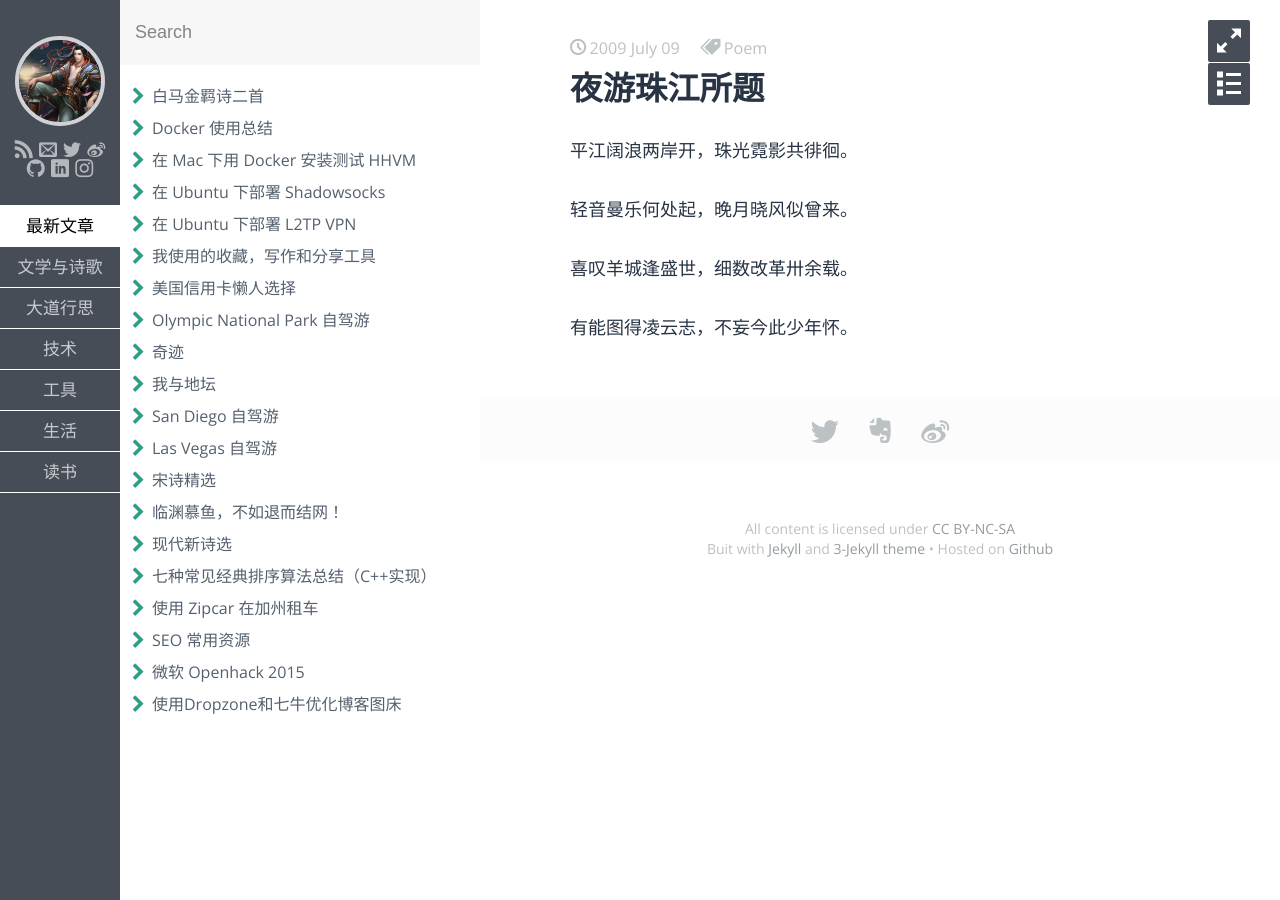
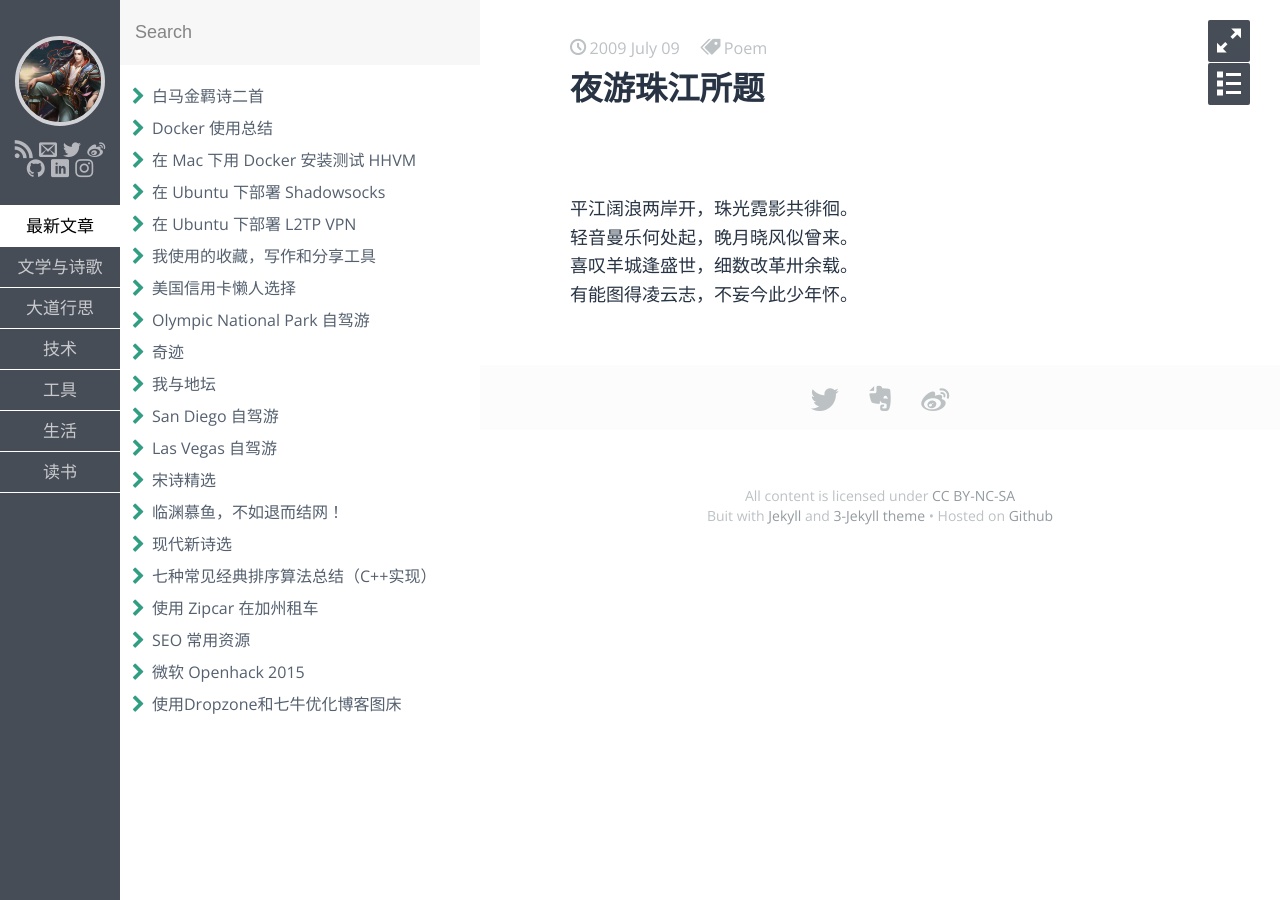
Before and after one commit to fzuo/baimafujinji, a Jekyll site: the page built from _posts/poem/2009-07-09-zhujiang-river-night.md, in a window 1280 px wide. Built offline with Jekyll 4.4.1, drawn with Linux system fonts in a browser that asks for light colours; some web fonts are replaced.

Commit message:
Update 2009-07-09-zhujiang-river-night.md

```diff
--- a/_posts/poem/2009-07-09-zhujiang-river-night.md
+++ b/_posts/poem/2009-07-09-zhujiang-river-night.md
@@ -7,10 +7,9 @@ keywords: 夜游珠江
 description: 平江阔浪两岸开，珠光霓影共徘徊
 ---
 
-平江阔浪两岸开，珠光霓影共徘徊。
-
-轻音曼乐何处起，晚月晓风似曾来。
-
-喜叹羊城逢盛世，细数改革卅余载。
-
-有能图得凌云志，不妄今此少年怀。
+<br>
+<br>
+平江阔浪两岸开，珠光霓影共徘徊。<br>
+轻音曼乐何处起，晚月晓风似曾来。<br>
+喜叹羊城逢盛世，细数改革卅余载。<br>
+有能图得凌云志，不妄今此少年怀。<br>
```
